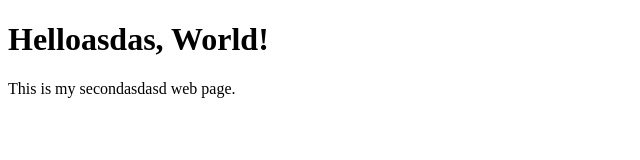
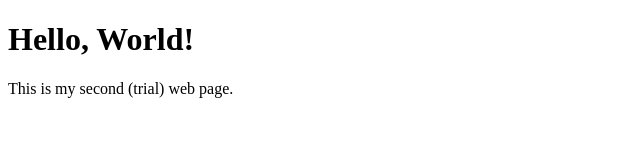
Before and after one commit to codeyson/CPE025B---CPE32S1, a plain HTML site: page module1/first.html in a window 1280 px wide. Shown: the whole page, without its empty margins (0-640 px from the left). Drawn offline with Linux system fonts and the light colour scheme.

Commit message:
my second commit

```diff
--- a/module1/first.html
+++ b/module1/first.html
@@ -4,7 +4,7 @@
     <title>My First Web Page</title>
 </head>
 <body>
-    <h1>Helloasdas, World!</h1>
-    <p>This is my secondasdasd web page.</p>
+    <h1>Hello, World!</h1>
+    <p>This is my second (trial)  web page.</p>
 </body>
 </html>
```
